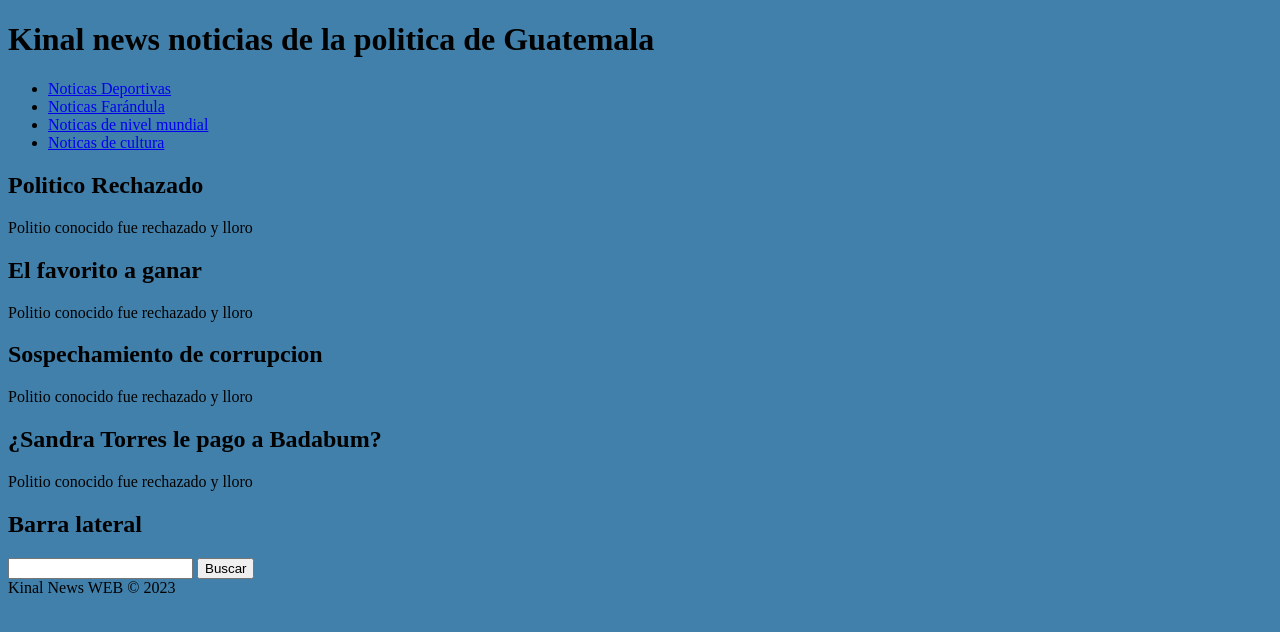
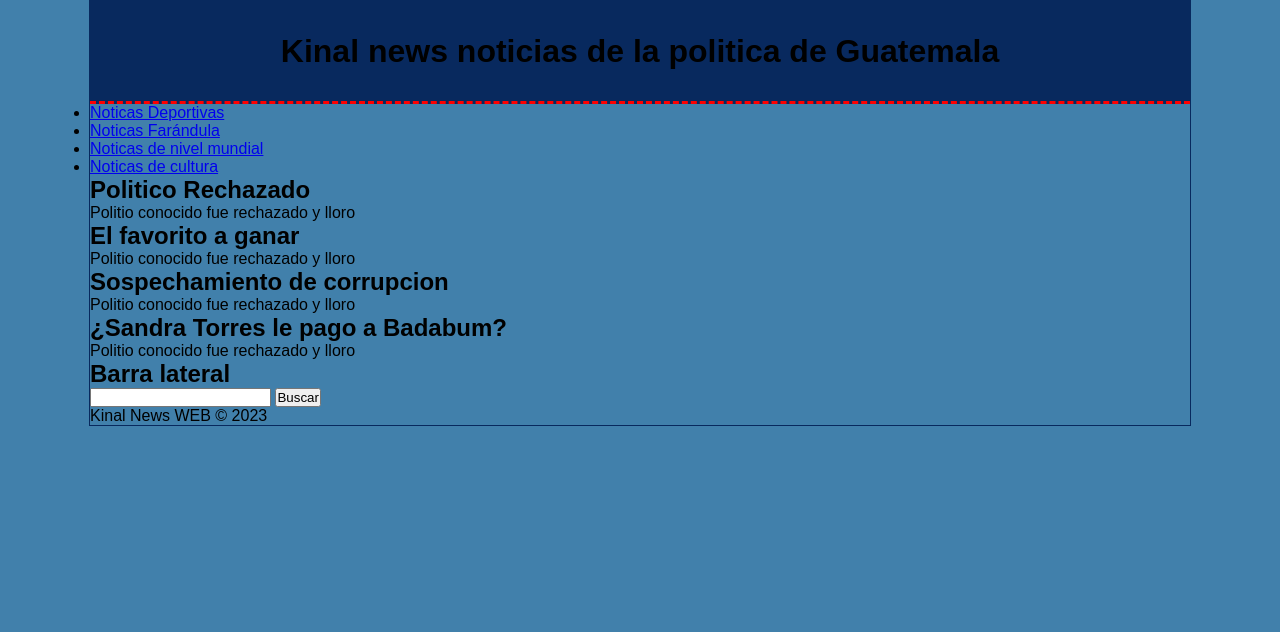
Before and after one commit to samuel216progra/ProyectoGrupal, a plain HTML site: page politica.html in a window 1280 px wide. Drawn offline with Linux system fonts and the light colour scheme.

Commit message:
Se hizo un diseño basico

```diff
--- a/politica.css
+++ b/politica.css
@@ -1,4 +1,25 @@
+*{
+    margin: 0px;
+    padding: 0px;
+}
+
 body{
     background: #4180ab;
-    front-family: Arial, Herlvetica, sans-serif;
+    font-family: Arial, Herlvetica, sans-serif;
 }
+
+#conteiner{
+    width: 1100px;
+    margin: 0px auto;
+    border: 1px solid #08295e;
+}
+
+header{
+    background-color: #08295e;
+    height: 100px;
+    width: 100%;
+    margin: 0px auto;
+    text-align: center;
+    line-height: 100px;
+    border-bottom:3px dashed red;
+}
```
